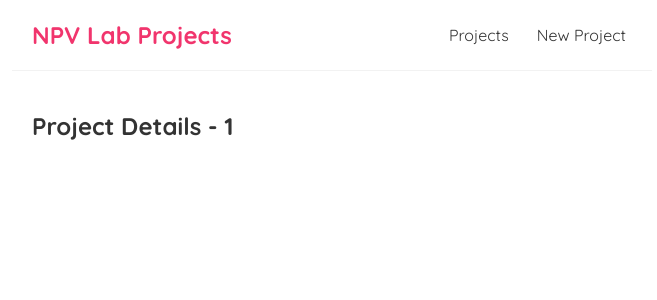
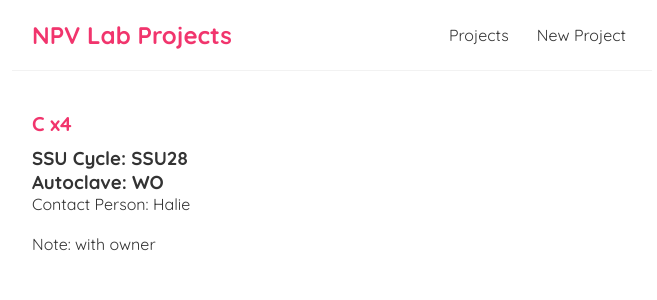
Before and after one commit to aria-abad/smart-board, a React (Create React App) app: page /projects/1 in a window 1280 px wide. Shown: the top 300 px of the page, without its empty margins (308-965 px from the left). Built offline with nearby package versions, Linux system fonts and the light colour scheme; data requests are answered from the project's data file.

Commit message:
update the project details page and the css

```diff
--- a/src/components/ProjectDetails.js
+++ b/src/components/ProjectDetails.js
@@ -1,12 +1,24 @@
 import React from 'react'
 import { useParams } from 'react-router-dom'
+import useFetch from './useFetch';
 
 export default function ProjectDetails() {
     const { id } = useParams();
+    const { data: project, error, isLoadin } = useFetch('http://localhost:8000/projects/' + id);
 
     return (
         <div className="project-details">
-            <h2>Project Details - { id }</h2>
+            {isLoadin && <div>Loading...</div>}
+            {error && <div>{ error }</div>}
+            {project && (
+                <article>
+                    <h2>{ project.instrument }</h2>
+                    <h3>SSU Cycle: { project.cycle }</h3>
+                    <h3>Autoclave: { project.autoclave }</h3>
+                    <p>Contact Person: { project.contact }</p>
+                    <div>Note: { project.note }</div>
+                </article>
+            )}
         </div>
     )
 }
--- a/src/index.css
+++ b/src/index.css
@@ -56,3 +56,13 @@
 .project-preview a{
   text-decoration: none;
 }
+
+/* project details page */
+.project-details h2 {
+  font-size: 20px;
+  color: #f1356d;
+  margin-bottom: 10px;
+}
+.project-details div {
+  margin: 20px 0;
+}
```
